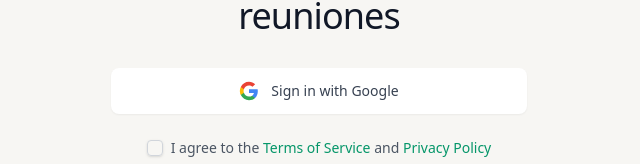
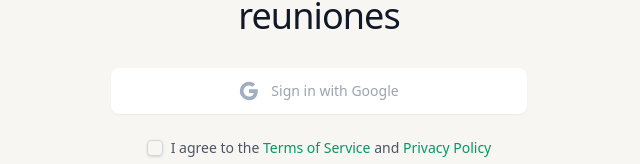
Before and after one commit to javier-rosas/abogo-scribe, a React (Vite) app in the folder abogo-electron/: page / in a window 1280 px wide. Shown: the part 379-543 px from the top of the page, without its empty margins (321-961 px from the left). Built offline with nearby package versions, Linux system fonts and the light colour scheme.

Commit message:
Disable Google Sign-in button until Terms of Service are agreed to

```diff
--- a/abogo-electron/src/components/login/index.tsx
+++ b/abogo-electron/src/components/login/index.tsx
@@ -1,9 +1,9 @@
-import { AnimatePresence, motion } from "framer-motion";
-import { useEffect, useState } from "react";
+import { AnimatePresence, motion } from 'framer-motion';
+import { useEffect, useState } from 'react';
 
-import { useAuth } from "@/auth-context";
-import { Checkbox } from "@/components/ui/checkbox";
-import { Label } from "@/components/ui/label";
+import { useAuth } from '@/auth-context';
+import { Checkbox } from '@/components/ui/checkbox';
+import { Label } from '@/components/ui/label';
 
 export default function LoginPage() {
   const [agreed, setAgreed] = useState(false);
@@ -62,24 +62,29 @@ export default function LoginPage() {
             >
               <button
                 onClick={handleGoogleSignIn}
-                className="group relative flex w-full items-center justify-center gap-3 rounded-lg bg-white px-4 py-3 text-sm font-medium text-gray-700 shadow-sm transition-all hover:bg-gray-50 hover:shadow-md"
+                disabled={!agreed}
+                className={`group relative flex w-full items-center justify-center gap-3 rounded-lg bg-white px-4 py-3 text-sm font-medium ${
+                  agreed
+                    ? "text-gray-700 shadow-sm transition-all hover:bg-gray-50 hover:shadow-md"
+                    : "cursor-not-allowed text-gray-400 shadow-sm"
+                }`}
               >
                 <svg className="h-5 w-5" viewBox="0 0 24 24">
                   <path
                     d="M22.56 12.25c0-.78-.07-1.53-.2-2.25H12v4.26h5.92c-.26 1.37-1.04 2.53-2.21 3.31v2.77h3.57c2.08-1.92 3.28-4.74 3.28-8.09z"
-                    fill="#4285F4"
+                    fill={agreed ? "#4285F4" : "#A0AEC0"}
                   />
                   <path
                     d="M12 23c2.97 0 5.46-.98 7.28-2.66l-3.57-2.77c-.98.66-2.23 1.06-3.71 1.06-2.86 0-5.29-1.93-6.16-4.53H2.18v2.84C3.99 20.53 7.7 23 12 23z"
-                    fill="#34A853"
+                    fill={agreed ? "#34A853" : "#A0AEC0"}
                   />
                   <path
                     d="M5.84 14.09c-.22-.66-.35-1.36-.35-2.09s.13-1.43.35-2.09V7.07H2.18C1.43 8.55 1 10.22 1 12s.43 3.45 1.18 4.93l2.85-2.22.81-.62z"
-                    fill="#FBBC05"
+                    fill={agreed ? "#FBBC05" : "#A0AEC0"}
                   />
                   <path
                     d="M12 5.38c1.62 0 3.06.56 4.21 1.64l3.15-3.15C17.45 2.09 14.97 1 12 1 7.7 1 3.99 3.47 2.18 7.07l3.66 2.84c.87-2.6 3.3-4.53 6.16-4.53z"
-                    fill="#EA4335"
+                    fill={agreed ? "#EA4335" : "#A0AEC0"}
                   />
                 </svg>
                 Sign in with Google
```
